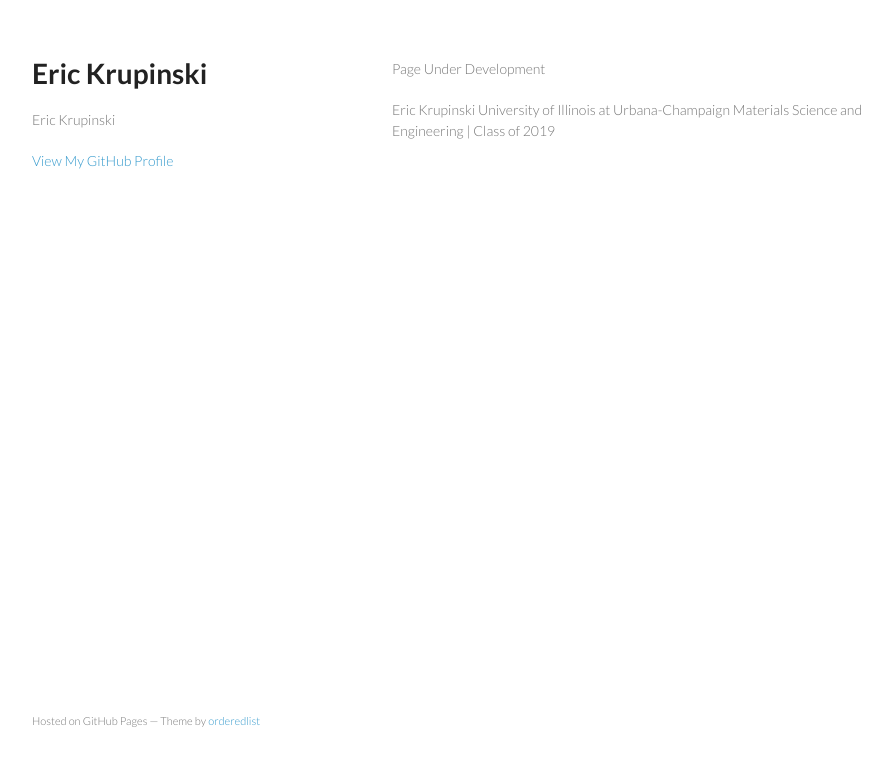
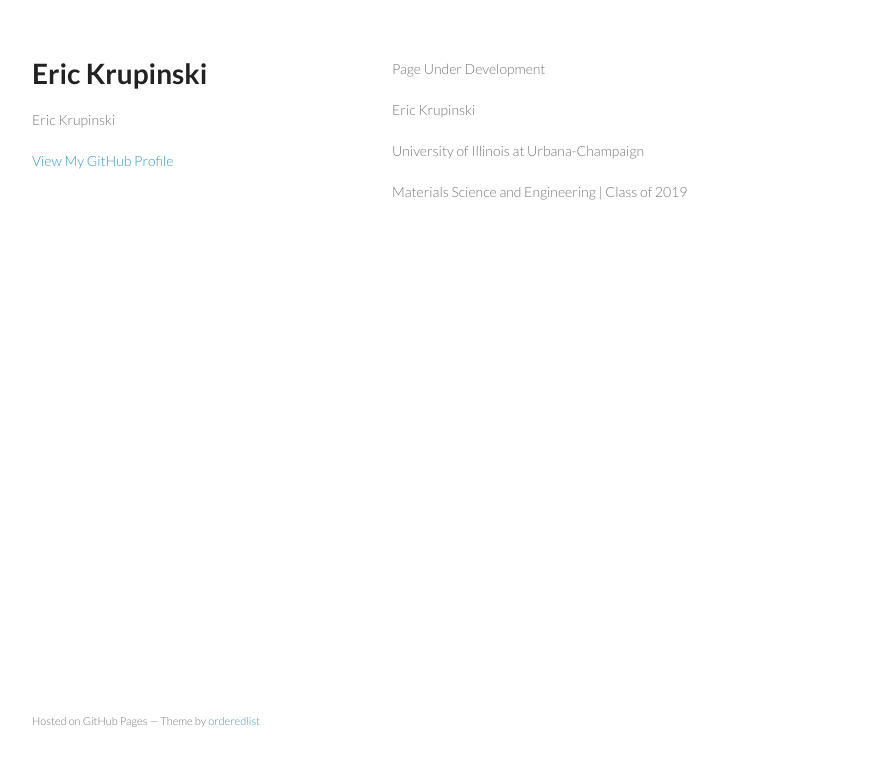
Before and after one commit to erickrupinski/erickrupinski.github.io, a plain HTML site: page index.html in a window 1280 px wide. Shown: the whole page, without its empty margins (178-1070 px from the left). Drawn offline with Linux system fonts and the light colour scheme.

Commit message:
Update index.html

```diff
--- a/index.html
+++ b/index.html
@@ -25,9 +25,9 @@
       <section>
         <p>Page Under Development</p>
 
-<p>Eric Krupinski
-University of Illinois at Urbana-Champaign
-Materials Science and Engineering | Class of 2019</p>
+<p>Eric Krupinski</p>
+<p>University of Illinois at Urbana-Champaign</p>
+<p>Materials Science and Engineering | Class of 2019</p>
       </section>
       <footer>
         <p><small>Hosted on GitHub Pages &mdash; Theme by <a href="https://github.com/orderedlist">orderedlist</a></small></p>
```
